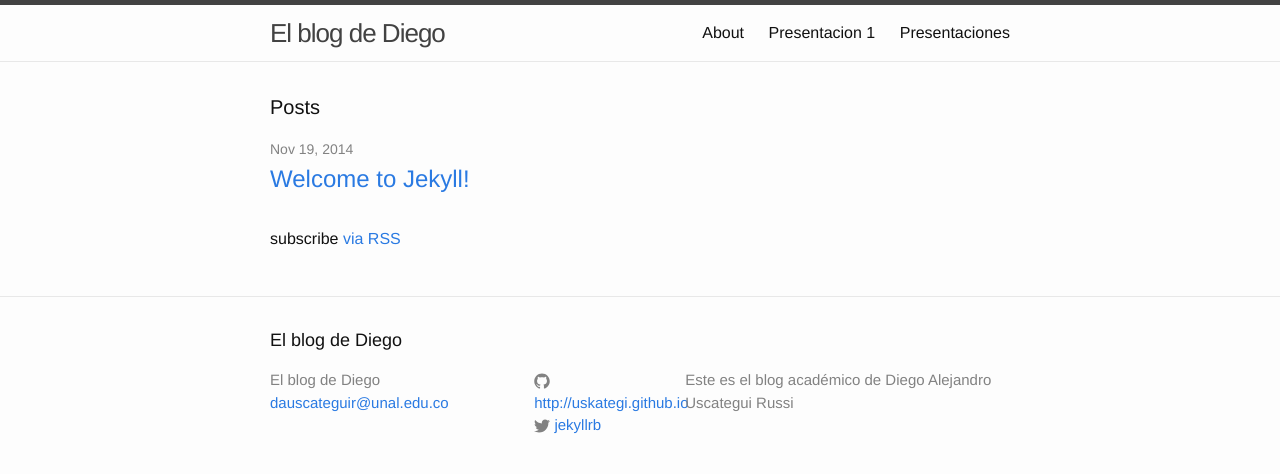
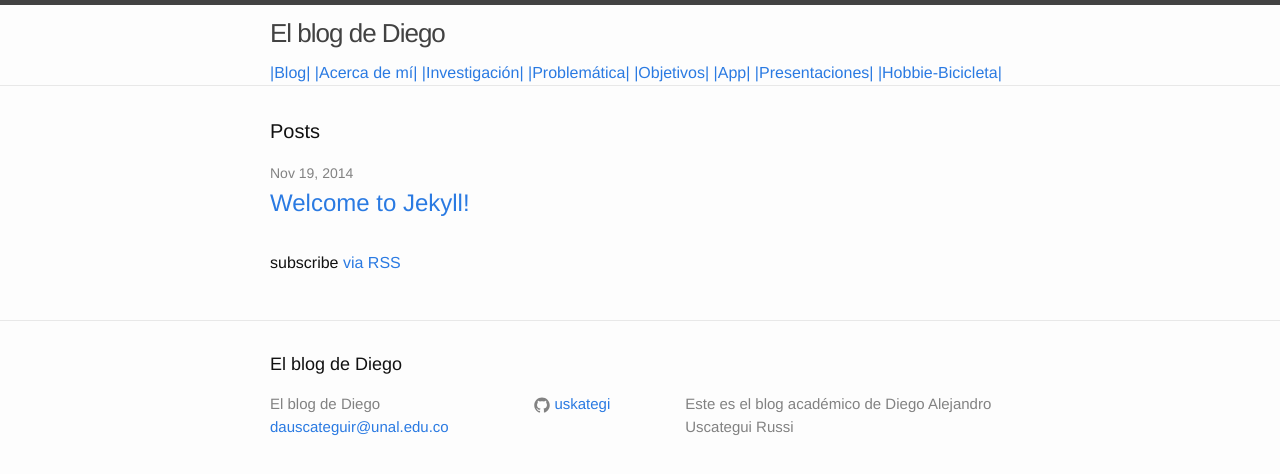
Before and after one commit to Uskategi/diego, a Jekyll site: the page built from index.html, in a window 1280 px wide. Shown: the top 474 px of the page. Built offline with Jekyll 4.4.1, drawn with Linux system fonts in a browser that asks for light colours.

Commit message:
agregando menu

```diff
--- a/_config.yml
+++ b/_config.yml
@@ -5,8 +5,8 @@ description: > # this means to ignore newlines until "baseurl:"
               Este es el blog académico de Diego Alejandro Uscategui Russi
 baseurl: "/diego/" # the subpath of your site, e.g. /blog/
 url: "https://github.com/Uskategi/uskategi.github.io/diego/" # the base hostname & protocol for your site
-twitter_username: jekyllrb
-github_username:  http://uskategi.github.io
+
+github_username: uskategi
 
 # Build settings
 markdown: kramdown
--- a/_includes/header.html
+++ b/_includes/header.html
@@ -12,16 +12,33 @@
           <path fill="#424242" d="M18,13.516C18,14.335,17.335,15,16.516,15H1.484C0.665,15,0,14.335,0,13.516l0,0 c0-0.82,0.665-1.484,1.484-1.484h15.031C17.335,12.031,18,12.696,18,13.516L18,13.516z"/>
         </svg>
       </a>
+      <!---->
+       <!--
 
-      <div class="trigger">
+       <div class="trigger">
         {% for page in site.pages %}
           {% if page.title %}
           <a class="page-link" href="{{ page.url | prepend: site.baseurl }}">{{ page.title }}</a>
           {% endif %}
         {% endfor %}
-      </div>
+      </div>-->
+
     </nav>
 
   </div>
 
+   <div class="wrapper">
+    <a class="page-link" href="/diego//">|Blog|</a>
+    <a class="page-link" href="/diego//acerca-de-mi/index.html">|Acerca de mí|</a>
+    <a class="page-link" href="/diego//investigacion/index.html">|Investigación|</a>
+    <a class="page-link" href="/diego//problematica/index.html">|Problemática|</a>
+    <a class="page-link" href="/diego//objetivos/index.html">|Objetivos|</a>
+    <a class="page-link" href="/diego//app/index.html">|App|</a>
+    <a class="page-link" href="/diego//presentaciones/index.html">|Presentaciones|</a>
+    <a class="page-link" href="/diego//hobbie-bicicleta/index.html">|Hobbie-Bicicleta|</a>
+
+
+
+ </div>
+
 </header>
```
Also changed, not shown: _posts/20141119-welcome-to-jekyll.markdown (added, +25 -0 lines), about/about.md (added, +11 -0 lines), acerca-de-mi/index.md (added, +4 -0 lines), app/index.md (added, +4 -0 lines), hobbie-bicicleta/index.md (added, +4 -0 lines), investigacion/index.md (added, +4 -0 lines), objetivos/index.md (added, +4 -0 lines), presentaciones/index.md (added, +4 -0 lines), problematica/index.md (added, +4 -0 lines).
